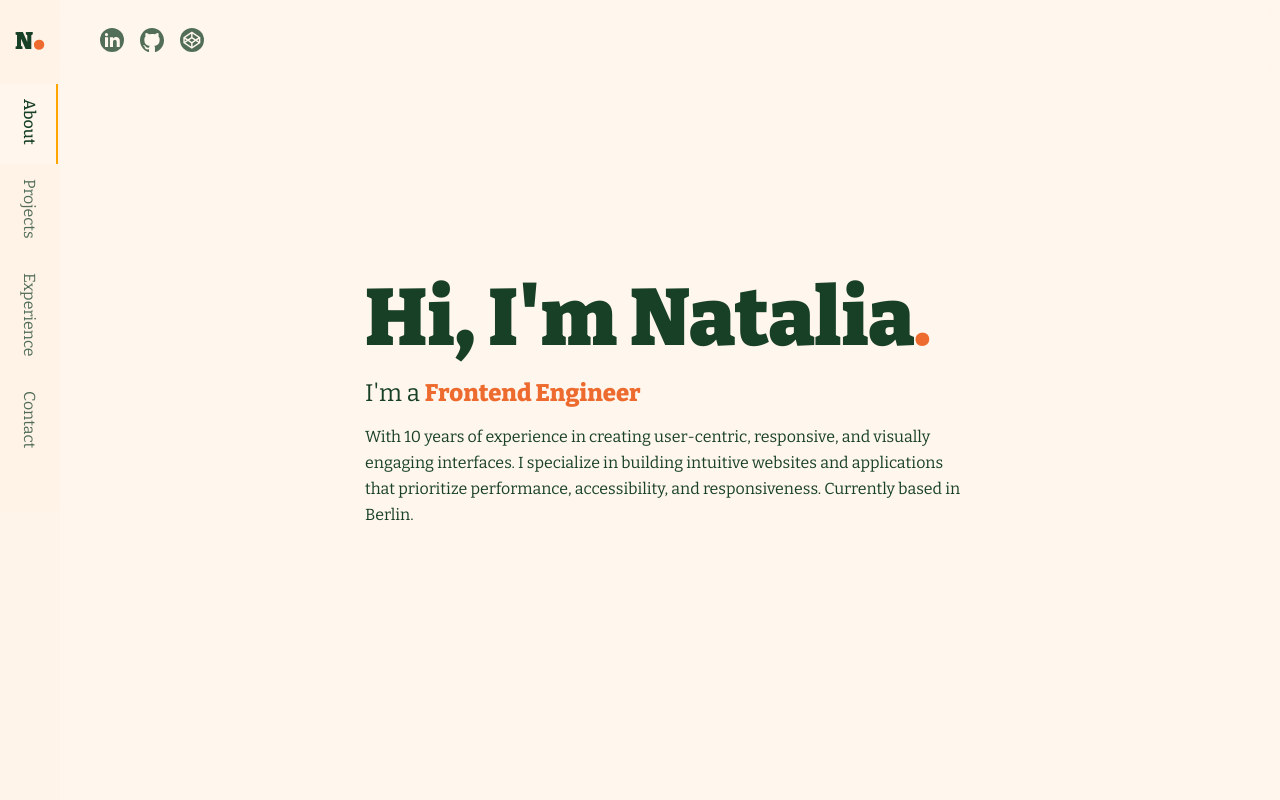
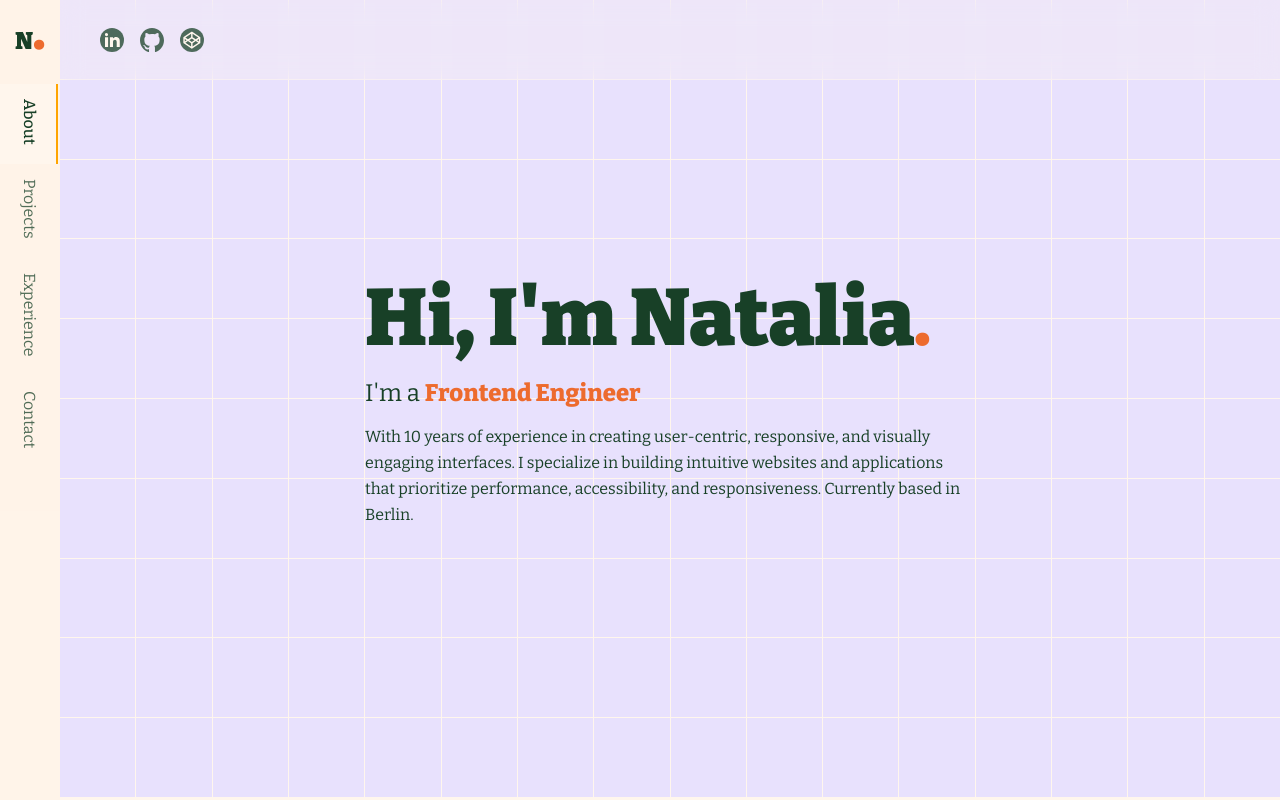
Before and after one commit to nalpizar/nataliaalpizar.com, a React (Vite) app: page /about in a window 1280 px wide. Shown: the top 800 px of the page. Built offline with nearby package versions, Linux system fonts and the light colour scheme.

Commit message:
feat: hero background (#14)

```diff
--- /dev/null
+++ b/src/components/GridBackground/GridBackground.scss
@@ -0,0 +1,18 @@
+.grid-background {
+  position: absolute;
+  top: 0;
+  right: 0;
+  width: calc(100% - 60px);
+  height: 100vh;
+  display: grid;
+  grid-template-columns: repeat(auto-fill, minmax(75px, 1fr));
+  grid-template-rows: repeat(auto-fill, minmax(75px, 1fr));
+  gap: 1px;
+}
+
+.grid-item {
+  width: 100%;
+  height: 100%;
+  background-color: #e8e1fd;
+  transition: background-color 0.3s ease;
+}
--- /dev/null
+++ b/src/components/GridBackground/GridBackground.tsx
@@ -0,0 +1,24 @@
+import React from 'react';
+import { motion } from 'framer-motion';
+import useGridItems from '../../hooks/useGridItems';
+import './GridBackground.scss';
+
+const GridBackground: React.FC = () => {
+  const itemSize = 75;
+  const gridItems = useGridItems(itemSize);
+
+  return (
+    <div className="grid-background">
+      {gridItems.map((item) => (
+        <motion.div
+          key={item}
+          className="grid-item"
+          whileHover={{ backgroundColor: '#184027' }}
+          transition={{ duration: 0.3 }}
+        />
+      ))}
+    </div>
+  );
+};
+
+export default GridBackground;
--- a/src/components/Hero/Hero.tsx
+++ b/src/components/Hero/Hero.tsx
@@ -1,9 +1,11 @@
 import { Reveal } from '../utils/Reveal';
+import GridBackground from '../GridBackground/GridBackground';
 import './hero.scss';
 
 const Hero = () => {
   return (
     <section id="hero" className="hero">
+      <GridBackground></GridBackground>
       <div className="hero__content">
         <Reveal>
           <h1 className="hero__headline-1 text--color-primary vertical--margin-16">
--- /dev/null
+++ b/src/hooks/useGridItems.ts
@@ -0,0 +1,27 @@
+import { useState, useEffect } from 'react';
+
+const useGridItems = (itemSize: number) => {
+  const [gridItems, setGridItems] = useState<number[]>([]);
+
+  useEffect(() => {
+    const updateGridItems = () => {
+      const viewportHeight = window.innerHeight;
+      const viewportWidth = window.innerWidth;
+      const numRows = Math.ceil(viewportHeight / itemSize);
+      const numCols = Math.ceil(viewportWidth / itemSize);
+      const totalItems = numRows * numCols;
+      setGridItems(Array.from({ length: totalItems }, (_, index) => index));
+    };
+
+    updateGridItems();
+    window.addEventListener('resize', updateGridItems);
+
+    return () => {
+      window.removeEventListener('resize', updateGridItems);
+    };
+  }, [itemSize]);
+
+  return gridItems;
+};
+
+export default useGridItems;
--- a/src/sections/Projects/projects.scss
+++ b/src/sections/Projects/projects.scss
@@ -19,7 +19,6 @@
       max-width: 400px;
       overflow: hidden;
       position: relative;
-      cursor: pointer;
 
       &-img {
         position: absolute;
```
